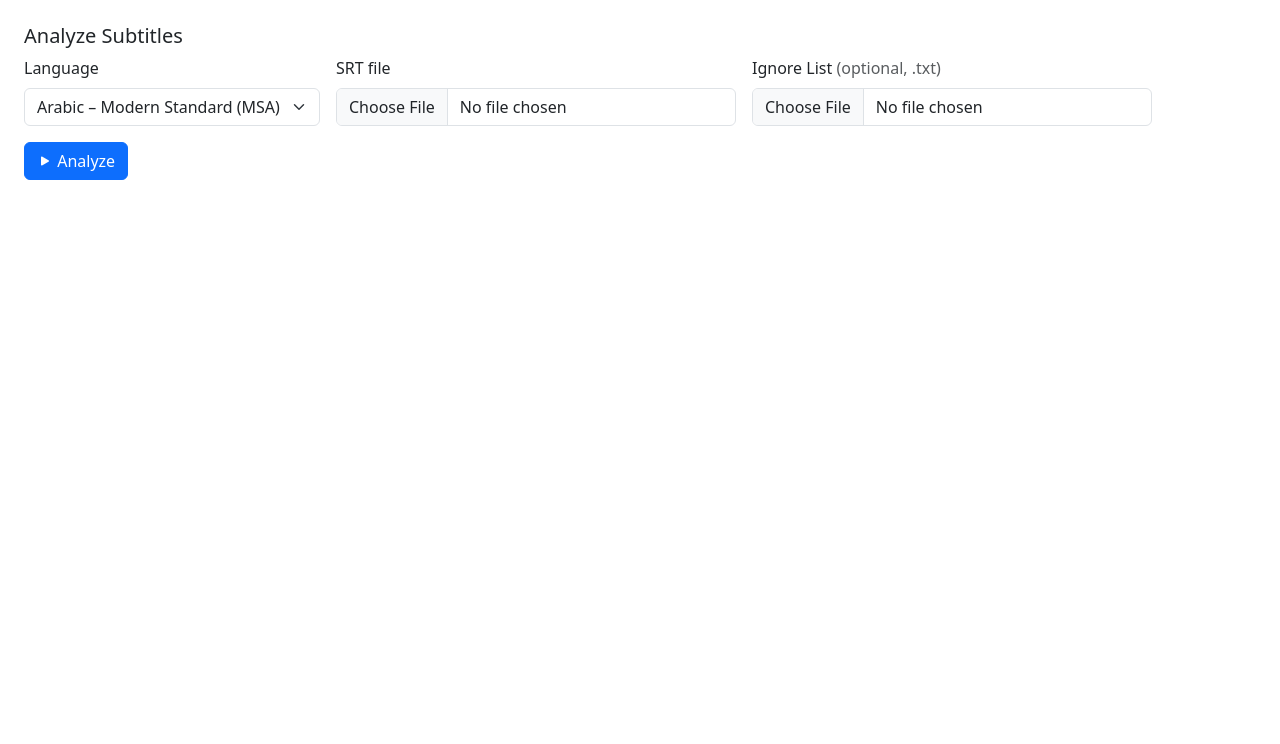
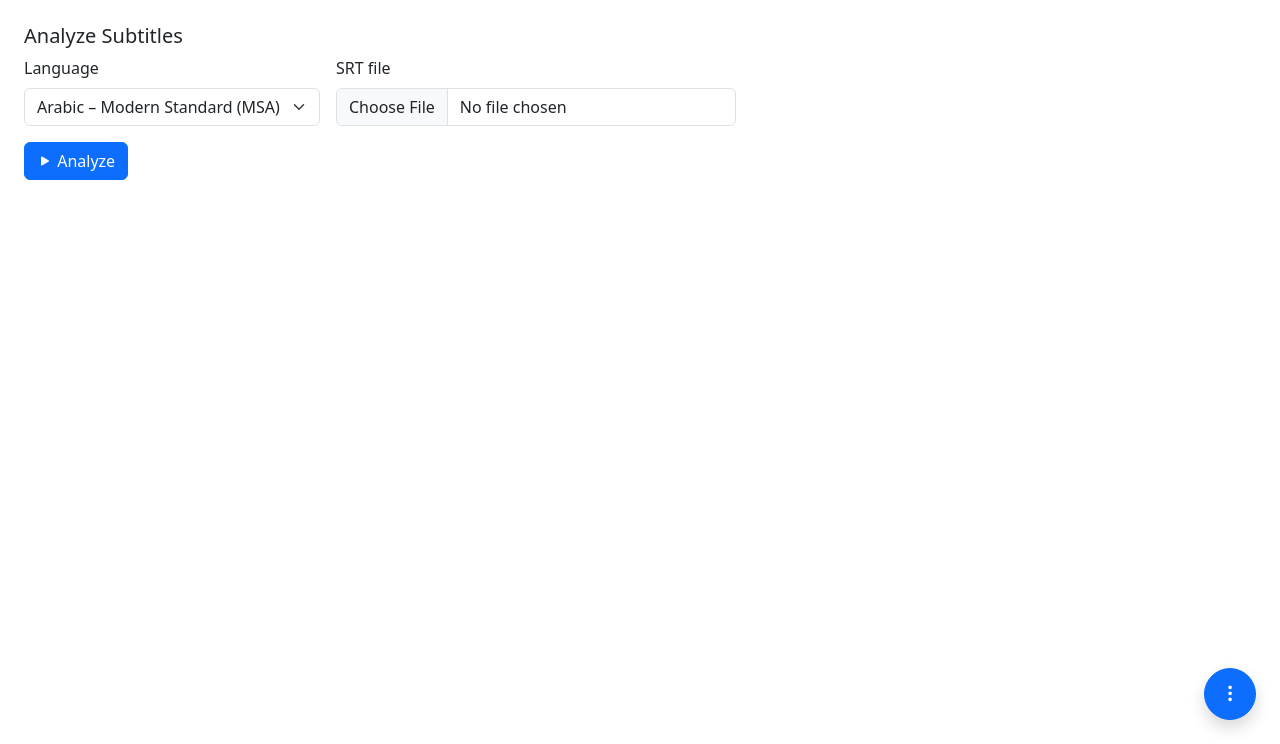
Before and after one commit to buffman23/subtitle_decks, a FastAPI app: page / in a window 1280 px wide. Shown: the part 56-800 px from the top of the page. Run offline with FastAPI, Linux system fonts and the light colour scheme.

Commit message:
Add FAB menu and move actions into it
Introduces a floating action button (FAB) menu in the UI. Moves CSV export,
ignore-list management, and related actions into the FAB. Adds supporting
styles, backend ignorelist endpoint changes, and wires everything in main.ts.

Co-Authored-By: Claude Sonnet 4.6 <noreply@anthropic.com>

```diff
--- a/webapp/app/static/css/style.css
+++ b/webapp/app/static/css/style.css
@@ -34,6 +34,68 @@
 .session-item:hover .btn-delete,
 .session-item:hover .btn-rename {
   opacity: 1;
+}
+
+/* Reserve space so content never slides under the FAB (1.5rem gap + 3.25rem button + 1rem breathing room) */
+#main-content {
+  padding-right: 6rem;
+}
+
+/* Floating Action Button */
+#fab-container {
+  position: fixed;
+  bottom: 1.5rem;
+  right: 1.5rem;
+  z-index: 1050;
+  display: flex;
+  flex-direction: column;
+  align-items: flex-end;
+  gap: 0.5rem;
+}
+
+#btn-fab-toggle {
+  width: 3.25rem;
+  height: 3.25rem;
+  border-radius: 50%;
+  font-size: 1.2rem;
+  display: flex;
+  align-items: center;
+  justify-content: center;
+  padding: 0;
+}
+
+#fab-menu {
+  display: flex;
+  flex-direction: column;
+  gap: 0.5rem;
+}
+
+.fab-menu-item {
+  display: flex;
+  align-items: center;
+  justify-content: flex-end;
+  gap: 0.6rem;
+}
+
+.fab-label {
+  font-size: 0.8rem;
+  white-space: nowrap;
+  background: rgba(0, 0, 0, 0.72);
+  color: #fff;
+  border-radius: 4px;
+  padding: 2px 8px;
+  pointer-events: none;
+}
+
+.btn-fab-action {
+  width: 2.5rem;
+  height: 2.5rem;
+  border-radius: 50%;
+  display: flex;
+  align-items: center;
+  justify-content: center;
+  padding: 0;
+  flex-shrink: 0;
 }
 
 /* Flash messages */
--- a/webapp/app/templates/index.html
+++ b/webapp/app/templates/index.html
@@ -20,7 +20,7 @@
   {% endif %}
 
   <!-- Main area -->
-  <div class="flex-grow-1 overflow-y-auto p-4">
+  <div id="main-content" class="flex-grow-1 overflow-y-auto p-4">
 
     <!-- Upload form -->
     <div id="upload-section">
@@ -37,10 +37,6 @@
         <div class="col-md-4">
           <label class="form-label">SRT file</label>
           <input type="file" class="form-control" name="file" id="srt-file" accept=".srt" required>
-        </div>
-        <div class="col-md-4">
-          <label class="form-label">Ignore List <span class="text-muted">(optional, .txt)</span></label>
-          <input type="file" class="form-control" name="ignore_list_file" id="ignore-list-file" accept=".txt">
         </div>
         <div class="col-12">
           <button type="submit" class="btn btn-primary" id="btn-analyze">
@@ -60,17 +56,12 @@
         <button class="btn btn-sm btn-success" id="btn-save-session">
           <i class="bi bi-floppy"></i> Save session
         </button>
-        <button class="btn btn-sm btn-outline-secondary" id="btn-csv">
-          <i class="bi bi-download"></i> CSV
-        </button>
         <button class="btn btn-sm btn-outline-secondary" id="btn-toggle-ignored">
           <i class="bi bi-eye-slash"></i> Show ignored
         </button>
-        {% if user %}
-        <button class="btn btn-sm btn-outline-secondary" id="btn-export-ignorelist">
-          <i class="bi bi-download"></i> Export ignore list
+        <button class="btn btn-sm btn-outline-secondary" id="btn-csv">
+          <i class="bi bi-filetype-csv"></i> Download CSV
         </button>
-        {% endif %}
       </div>
 
       <div class="results-table-wrapper">
@@ -90,6 +81,30 @@
 
   </div><!-- /main -->
 </div>
+
+<!-- Floating Action Button -->
+<div id="fab-container">
+  <div id="fab-menu" class="d-none">
+    {% if user %}
+    <div class="fab-menu-item">
+      <span class="fab-label">Export ignore list</span>
+      <button class="btn btn-light btn-fab-action shadow-sm" id="btn-export-ignorelist" title="Export ignore list">
+        <i class="bi bi-box-arrow-up"></i>
+      </button>
+    </div>
+    {% endif %}
+<div class="fab-menu-item">
+      <span class="fab-label">Upload ignore list</span>
+      <button class="btn btn-light btn-fab-action shadow-sm" id="btn-fab-upload-ignorelist" title="Upload ignore list">
+        <i class="bi bi-upload"></i>
+      </button>
+    </div>
+  </div>
+  <button class="btn btn-primary shadow" id="btn-fab-toggle" title="Actions">
+    <i class="bi bi-three-dots-vertical" id="fab-icon"></i>
+  </button>
+</div>
+<input type="file" id="ignore-list-file" accept=".txt" class="d-none">
 
 <!-- Login modal (for anonymous blacklist add) -->
 <div class="modal fade" id="login-modal" tabindex="-1">
--- a/webapp/src/features/csvExport.ts
+++ b/webapp/src/features/csvExport.ts
@@ -1,7 +1,9 @@
 import { state } from '../state';
+import { closeFab } from './fab';
 
 export function initCsvExport(): void {
   document.getElementById('btn-csv')?.addEventListener('click', () => {
+    closeFab();
     if (!state.allResults.length) return;
     const header = 'rank,lemma,frequency,ignored\n';
     const rows = state.allResults.map((r, i) => `${i + 1},"${r.lemma}",${r.frequency},${r.ignored}`).join('\n');
--- a/webapp/src/main.ts
+++ b/webapp/src/main.ts
@@ -5,6 +5,7 @@ import { initAnalyzeForm, initToggleIgnored } from './features/analyze';
 import { initSessions, loadSessions } from './features/sessions';
 import { initIgnoreList, addToIgnoreList } from './features/ignorelist';
 import { initCsvExport } from './features/csvExport';
+import { initFab } from './features/fab';
 
 /* ── Language select with localStorage persistence ── */
 const languageSelect = document.getElementById('language-select') as HTMLSelectElement | null;
@@ -21,6 +22,7 @@ if (languageSelect) {
 /* ── Wire up all modules ── */
 registerIgnoreHandler(addToIgnoreList);
 
+initFab();
 initAnalyzeForm();
 initToggleIgnored();
 initSessions();
```
Also changed, not shown: webapp/app/routers/api_ignorelist.py (+26 -1 lines), webapp/src/features/analyze.ts (+0 -7 lines), webapp/src/features/fab.ts (added, +25 -0 lines), webapp/src/features/ignorelist.ts (+48 -0 lines).
